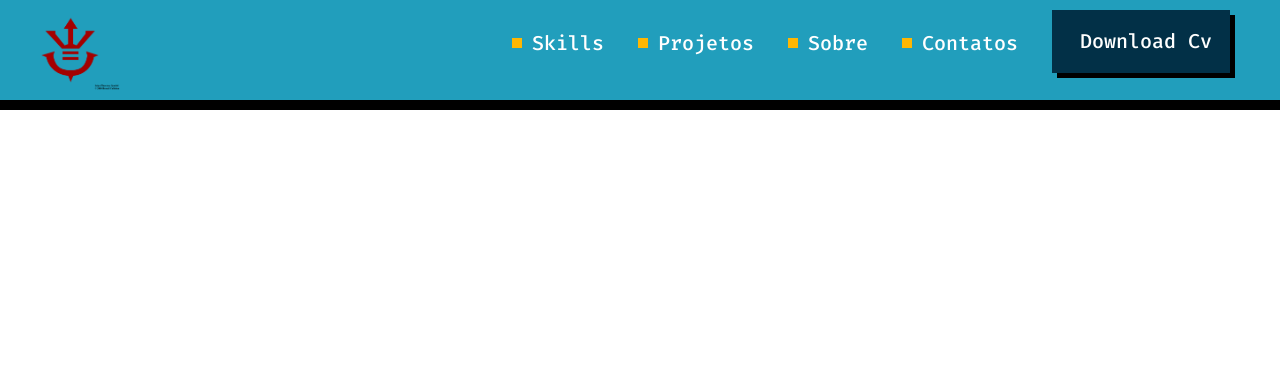
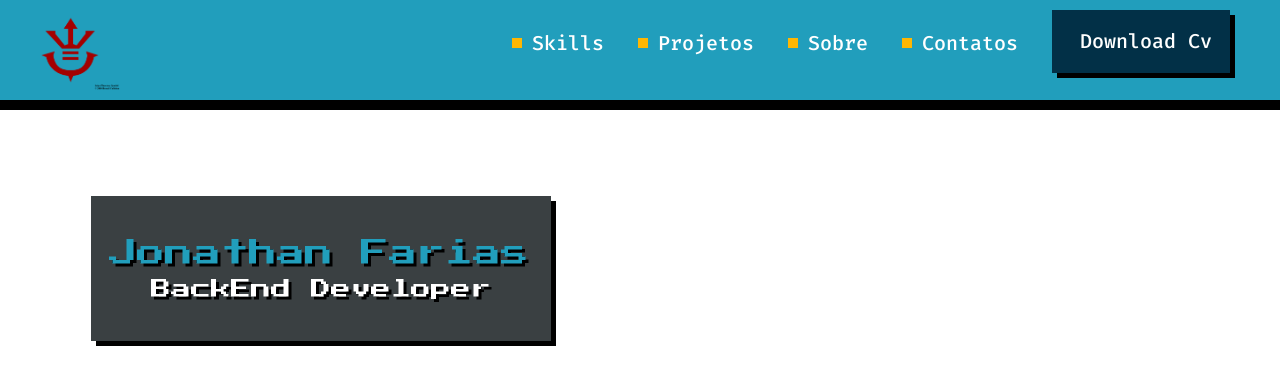
Before and after one commit to NitroRiser/nitroriser.github.io, a plain HTML site: page index.html in a window 1280 px wide. Drawn offline with Linux system fonts and the light colour scheme.

Commit message:
Title Square added

```diff
--- a/css/index.css
+++ b/css/index.css
@@ -1,3 +1,5 @@
+@import url('https://fonts.googleapis.com/css2?family=Press+Start+2P&display=swap');
+
 header {
     display: flex;
     justify-content: space-between;
@@ -62,3 +64,41 @@ div {
     transform: scale(1.10);
     background-color: #FFB703;
 }
+
+section {
+    position: absolute;
+    width: 460px;
+    height: 145px;
+    left: 91px;
+    top: 196px;
+    background-color: #3A4042;
+    box-shadow: 5px 5px 0 #000;
+}
+
+.main_title{
+    font-family: 'Press Start 2P', monospace;
+    text-shadow: 3px 3px 0 #000;
+}
+
+#name {
+    position: absolute;
+    width: 450px;
+    height:30px;
+    left: 18px;
+    top: 24px;
+    color: #219ebc;
+    font-size: 28px;
+    font-weight: 400;
+    line-height: 20px;
+}
+
+#sub {
+    position: absolute;
+    width: 540px;
+    height: 30px;
+    top: 65px;
+    left: 60px;
+    color: #fff;
+    font-weight: 400;
+    font-size: 20px;
+}
--- a/index.html
+++ b/index.html
@@ -24,6 +24,13 @@
             <a id="button" href="" lang="en">Download Cv</a>
         </nav>
     </header>
+    <main>
+        <section>
+            <h2 class="main_title" id="name">Jonathan Farias</h2>
+            <h2 class="main_title" id="sub">BackEnd Developer</h2>
+        </section>
+    </main>
+
 </body>
 
 </html>
```
